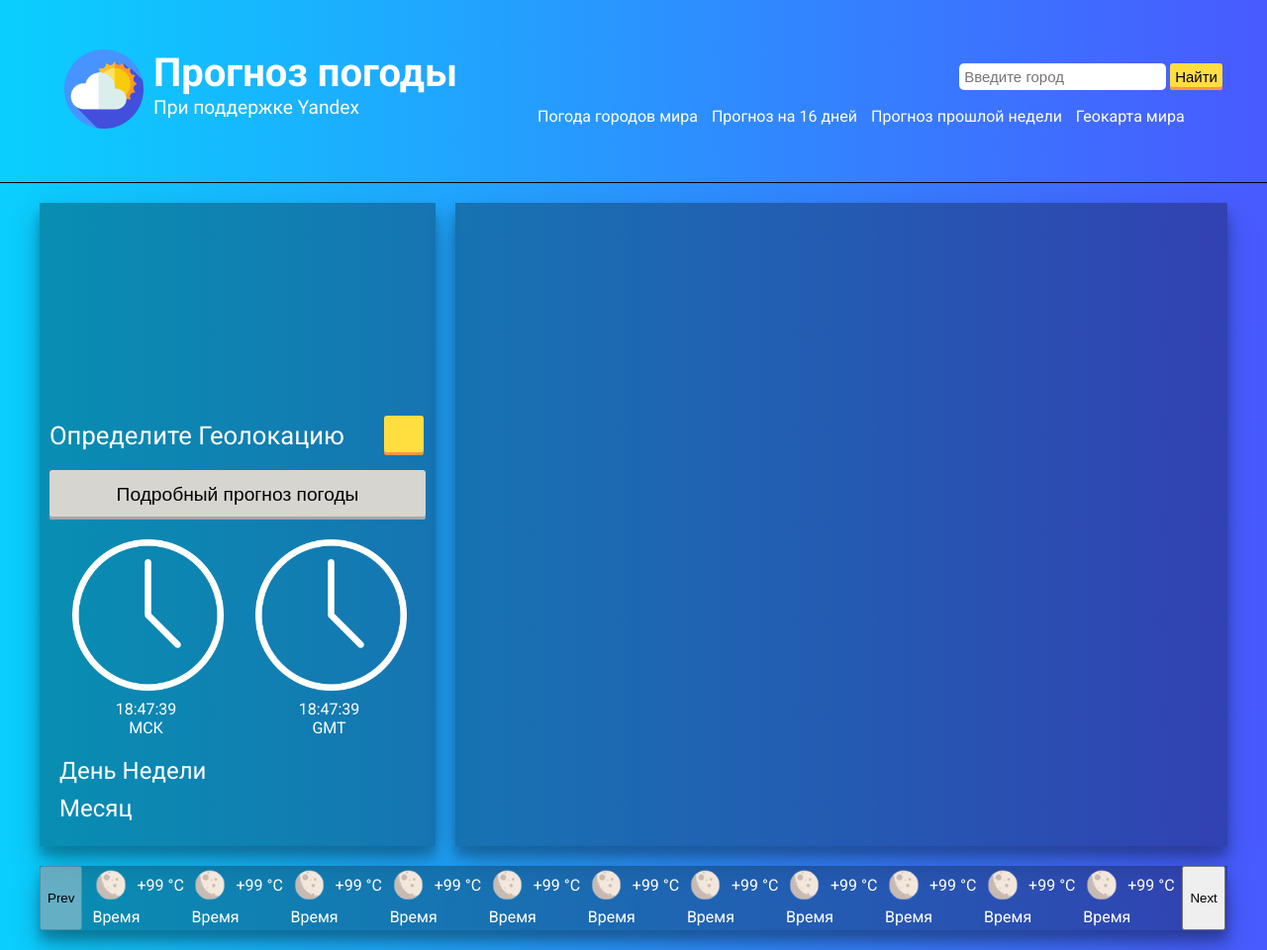
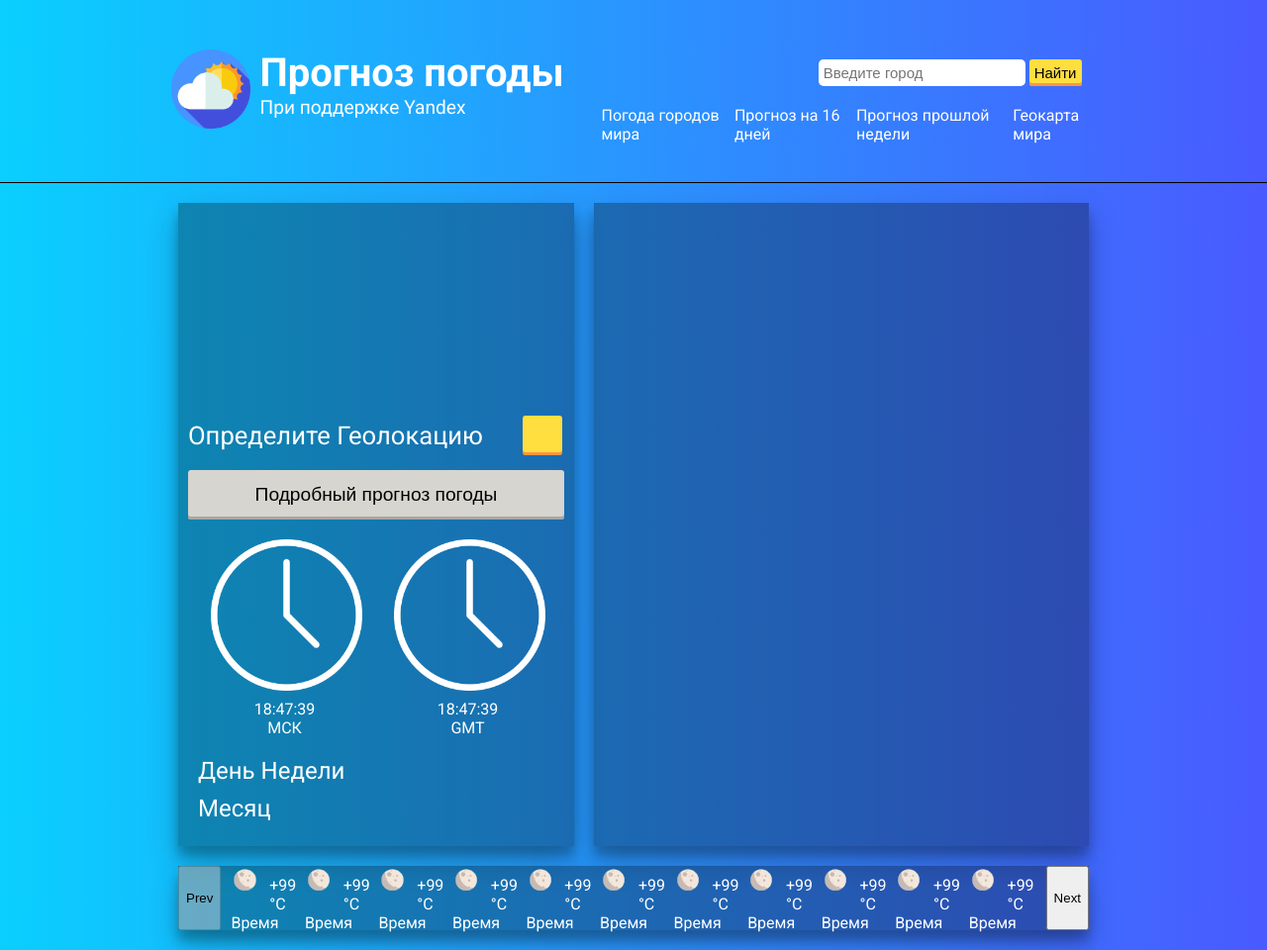
Before and after one commit to Benrise/WeatherSite, a plain HTML site: page weatherMap.html in a window 1280 px wide. Shown: the whole page at 99% size. Drawn offline with nearby package versions, Linux system fonts and the light colour scheme; a script that the page names is missing.

Commit message:
Add files via upload

```diff
--- a/css/history.css
+++ b/css/history.css
@@ -35,7 +35,11 @@
 }
 .img img
 {
-    width: 100%;
+    width: 85%;
+    margin-top: 10px;
+    margin-left: 10px;
+    transition: transform 0.5s ease;
+    transition: all 0.5s ease;
 }
 .img
 {
@@ -250,3 +254,46 @@
     height: 50px;
     width: 800px;
 }
+@media (max-width: 1600px)
+{
+    .body
+    {
+        width: 1200px
+    }
+    .head-container
+    {
+        width: 935px;
+        padding-left: 0px;
+        padding-right: 0px;
+    }
+    .menu
+    {
+        margin-top: 10px;
+        display: flex;
+        width: 500px;
+        margin-left: 50px;
+    }
+    #search-bar
+    {
+        padding-right: 15px;
+    }
+}
+@media (max-width: 300px)
+{
+    .body
+    {
+        width: 1200px
+    }
+    .head-container
+    {
+        width: 735px;
+        padding-left: 0px;
+        padding-right: 0px;
+    }
+    .menu
+    {
+        margin-top: 10px;
+        display: flex;
+        width: 300px;
+    }
+}
--- a/css/style.css
+++ b/css/style.css
@@ -7,8 +7,6 @@ body
 {
     padding: 50px;
 }
-
-
 .head-container
 {
     width: 1200px;
@@ -319,7 +317,7 @@ a
 }
 .city
 {
-    font-size: 200%;
+    font-size: 150%;
 }
 .temp, .temp, .feels, .humidity, .wind, .desctription, .weather, .feature
 {
--- a/css/weatherMap.css
+++ b/css/weatherMap.css
@@ -279,3 +279,70 @@ body, .site-header
 {
     margin-top: 60px;
 }
+ @media (max-width: 300px)
+{
+    .body
+    {
+        width: 1200px
+    }
+    #windy
+    {
+        width: 300px;
+    }
+    .slider-bar
+    {
+        width: 720px;
+    }
+    .daily-container
+    {
+        width: 620px;
+    }
+    .head-container
+    {
+        width: 735px;
+        padding-left: 0px;
+        padding-right: 0px;
+    }
+    .menu
+    {
+        margin-top: 10px;
+        display: flex;
+        width: 300px;
+    }
+}
+@media (max-width: 1600px)
+{
+    .body
+    {
+        width: 1200px
+    }
+    #windy
+    {
+        width: 500px;
+    }
+    .slider-bar
+    {
+        width: 920px;
+    }
+    .daily-container
+    {
+        width: 820px;
+    }
+    .head-container
+    {
+        width: 935px;
+        padding-left: 0px;
+        padding-right: 0px;
+    }
+    .menu
+    {
+        margin-top: 10px;
+        display: flex;
+        width: 500px;
+        margin-left: 50px;
+    }
+    #search-bar
+    {
+        padding-right: 15px;
+    }
+}
```
